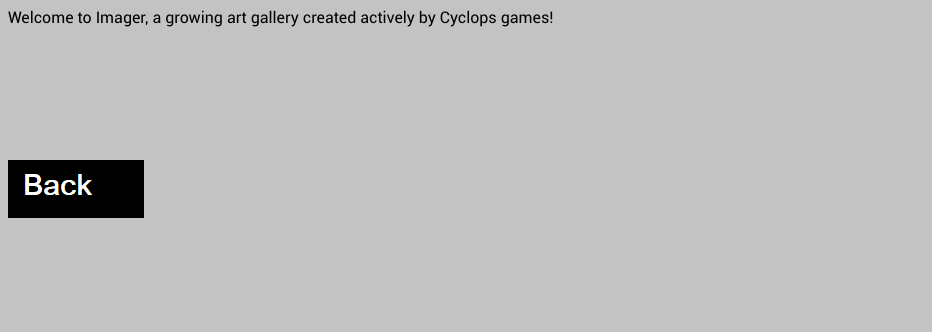
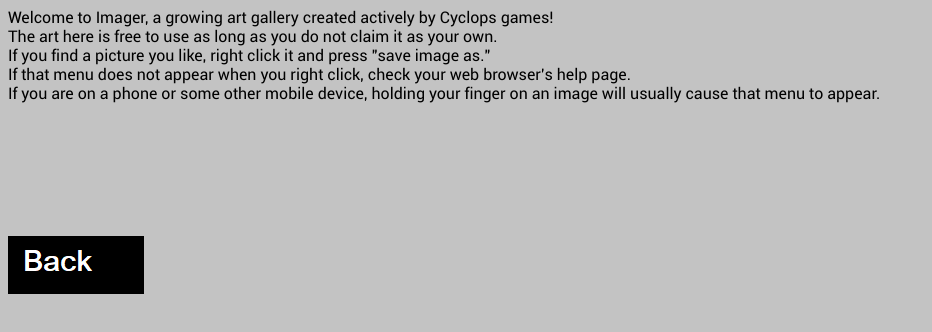
Before and after one commit to CyclopsGames/WebOS, a plain HTML site: page Imager.html in a window 1280 px wide. Shown: the whole page, without its empty margins (0-932 px from the left). Drawn offline with Linux system fonts and the light colour scheme.

Commit message:
Update Imager.html

```diff
--- a/Imager.html
+++ b/Imager.html
@@ -14,6 +14,10 @@
 <body>
 <body style="background-image:url('Background.png');">
 	<div>Welcome to Imager, a growing art gallery created actively by Cyclops games!<div>
+	<div>The art here is free to use as long as you do not claim it as your own.<div>
+	<div>If you find a picture you like, right click it and press "save image as."<div>
+	<div>If that menu does not appear when you right click, check your web browser's help page.<div>
+	<div>If you are on a phone or some other mobile device, holding your finger on an image will usually cause that menu to appear.<div>
 
 </br></br></br></br></br></br></br>
 					<a href="Art.html">
```
